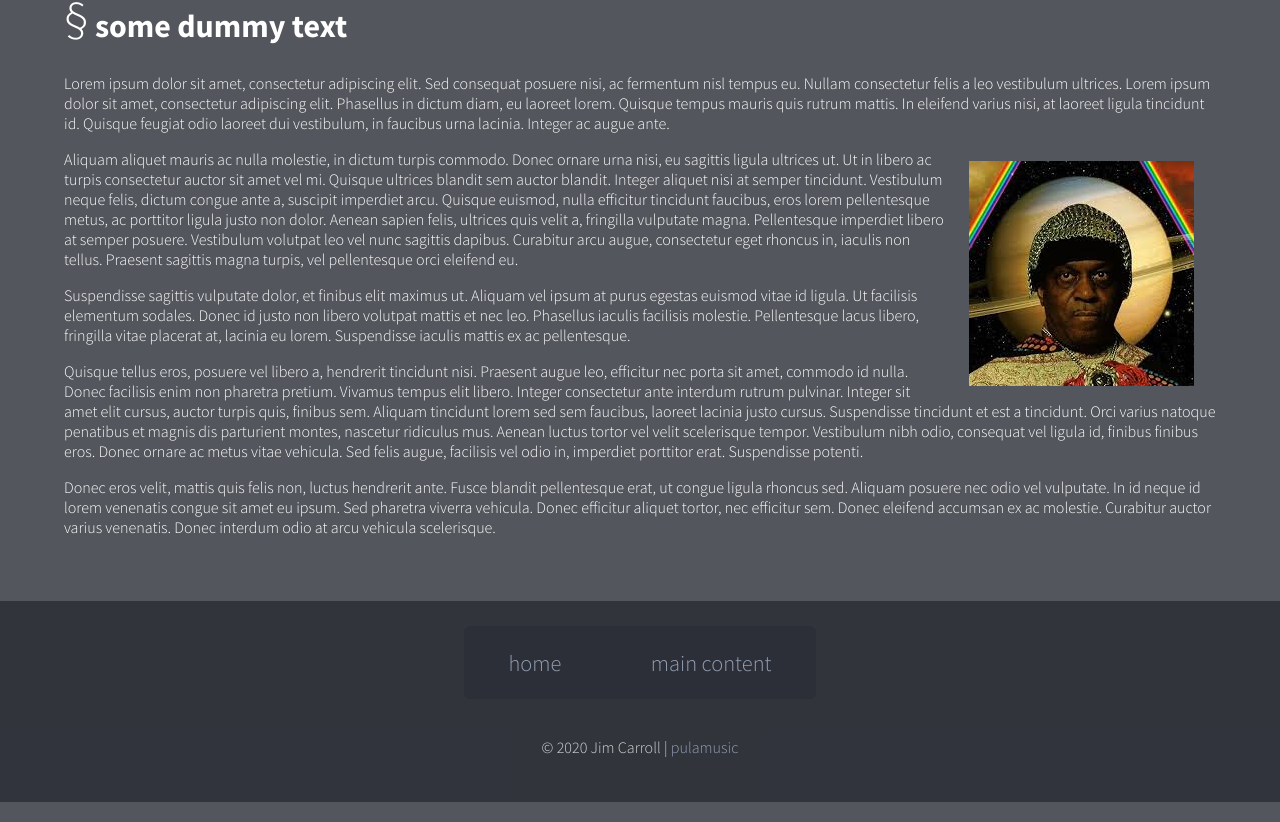
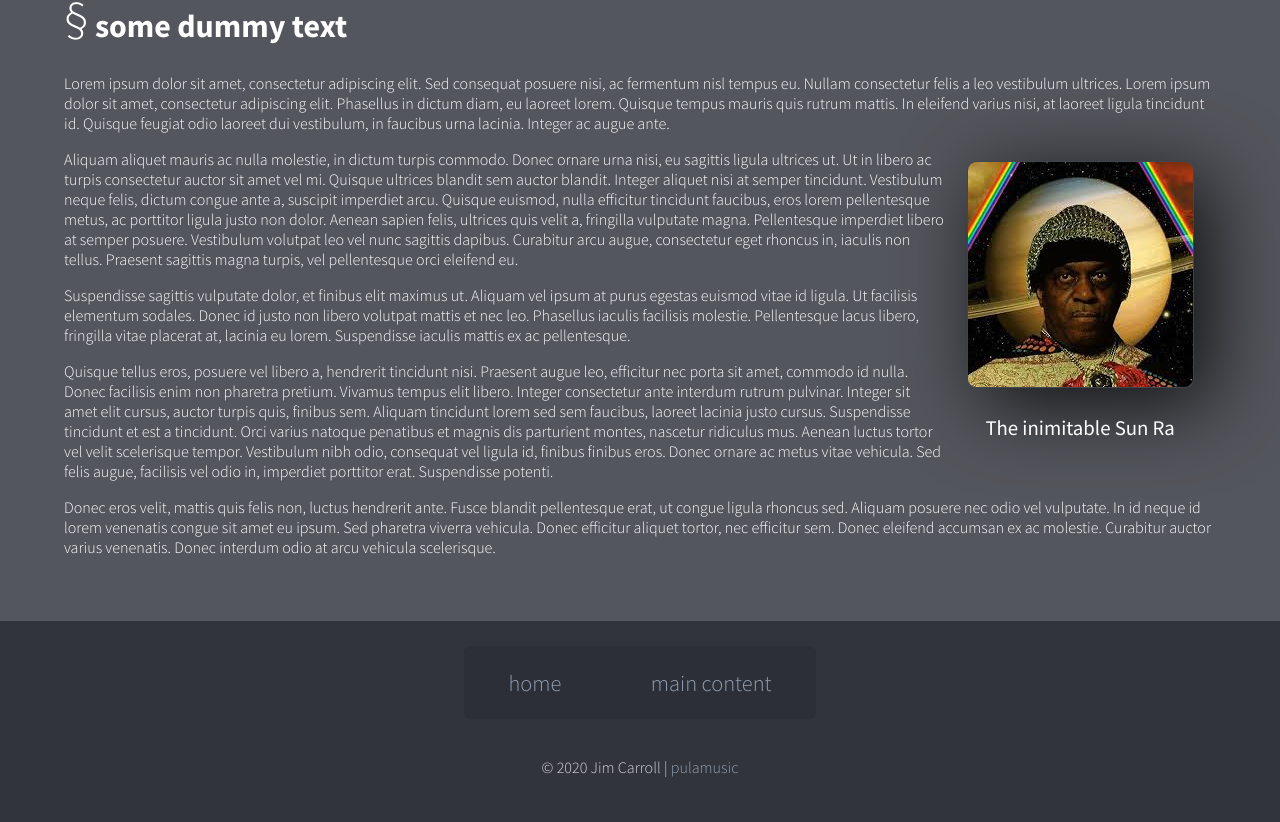
Before and after one commit to pulamusic/react-to-do, a React (Create React App) app: page / in a window 1280 px wide. Shown: the part 795-1617 px from the top of the page. Built offline with nearby package versions, Linux system fonts and the light colour scheme.

Commit message:
first commit on devel branch

```diff
--- a/src/components/Main.js
+++ b/src/components/Main.js
@@ -8,7 +8,10 @@ class Main extends Component {
         <h1><span className="section-marker">&sect;</span> some dummy text</h1>
         <p>Lorem ipsum dolor sit amet, consectetur adipiscing elit. Sed consequat posuere nisi, ac fermentum nisl tempus eu. Nullam consectetur felis a leo vestibulum ultrices. Lorem ipsum dolor sit amet, consectetur adipiscing elit. Phasellus in dictum diam, eu laoreet lorem. Quisque tempus mauris quis rutrum mattis. In eleifend varius nisi, at laoreet ligula tincidunt id. Quisque feugiat odio laoreet dui vestibulum, in faucibus urna lacinia. Integer ac augue ante.</p>
 
-        <img src={bodyImg} alt="Sun Ra" className="App-main-body-img" />
+        <figure className="App-main-figure">
+          <img src={bodyImg} alt="Sun Ra" className="App-main-body-img" />
+        <figcaption>The inimitable Sun Ra</figcaption>
+        </figure>
 
         <p>Aliquam aliquet mauris ac nulla molestie, in dictum turpis commodo. Donec ornare urna nisi, eu sagittis ligula ultrices ut. Ut in libero ac turpis consectetur auctor sit amet vel mi. Quisque ultrices blandit sem auctor blandit. Integer aliquet nisi at semper tincidunt. Vestibulum neque felis, dictum congue ante a, suscipit imperdiet arcu. Quisque euismod, nulla efficitur tincidunt faucibus, eros lorem pellentesque metus, ac porttitor ligula justo non dolor. Aenean sapien felis, ultrices quis velit a, fringilla vulputate magna. Pellentesque imperdiet libero at semper posuere. Vestibulum volutpat leo vel nunc sagittis dapibus. Curabitur arcu augue, consectetur eget rhoncus in, iaculis non tellus. Praesent sagittis magna turpis, vel pellentesque orci eleifend eu.</p>
 
--- a/src/styles/index.css
+++ b/src/styles/index.css
@@ -118,13 +118,33 @@ a:hover {
 .App-main-feature-img {
   margin: 0;
   padding: 0;
-  width: 6em;
-  height: auto
+
+}
+
+.App-main-figure {
+  display: flex;
+  flex-direction: column;
+  text-align: center;
+  float: right;
+  margin: 0.8em 1.4em;
+  transition: all 5s ease-in-out;
+}
+
+.App-main-figure figcaption {
+  margin-top: 1em;
+  padding: 0.3em;
+  font-size: 1.3em;
+  font-weight: 400;
 }
 
 .App-main-body-img {
-  margin: 0.8em 1.4em;
-  float: right;
+  border: 1px solid rgba(0, 0, 0, 0.2);
+  border-radius: 0.6em;
+  box-shadow: 1em 1em 5em rgba(0, 0, 0, 0.8);
+}
+
+.App-main-figure:hover {
+  transform: scale(1.05);
 }
 
 /* ======== Footer ======== */
```
Also changed, not shown: 1 other file (tests, documents, lock files or other folders).
